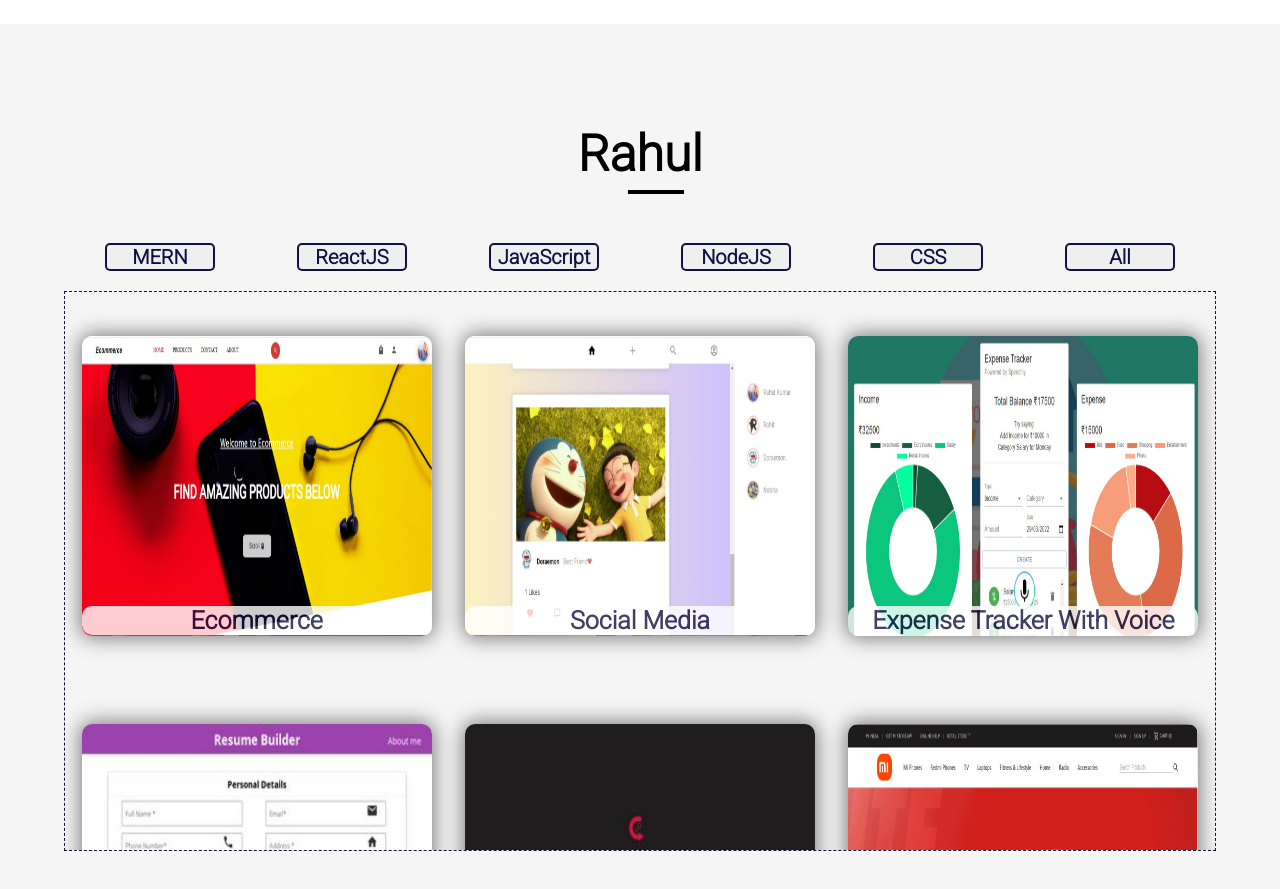
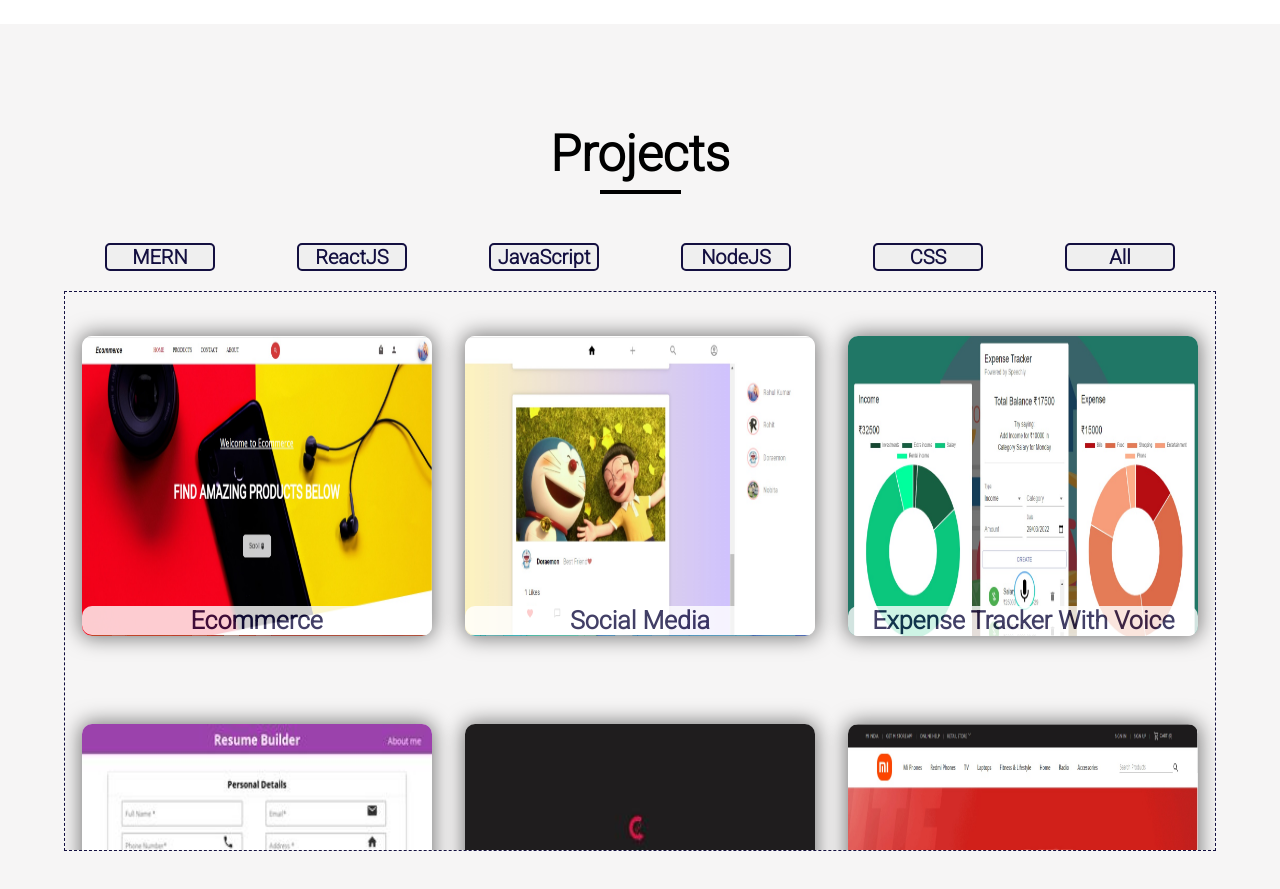
Before and after one commit to rahul-612/rahul612-old-portfolio, a React (Create React App) app in the folder client/: page / in a window 1280 px wide. Shown: the part 1800-2689 px from the top of the page. Built offline with nearby package versions, Linux system fonts and the light colour scheme.

Commit message:
project updated

```diff
--- a/client/src/Components/portfolio/Portfolio.js
+++ b/client/src/Components/portfolio/Portfolio.js
@@ -12,7 +12,7 @@
     return (
         <>
         <section id='portfolio' className='portfolio flex' >
-            <h1 className={visible?"port_head appear fade-in h_ani":"port_head fade-in"} ref={setRef}>Rahul {visible?isActive(visible,'portfolioNavItem'):null}
+            <h1 className={visible?"port_head appear fade-in h_ani":"port_head fade-in"} ref={setRef}>Projects {visible?isActive(visible,'portfolioNavItem'):null}
             </h1>
             <div className={visible?"projects appear fade-in":"projects fade-in"} ref={setRef}>
                 <Project/>
```
